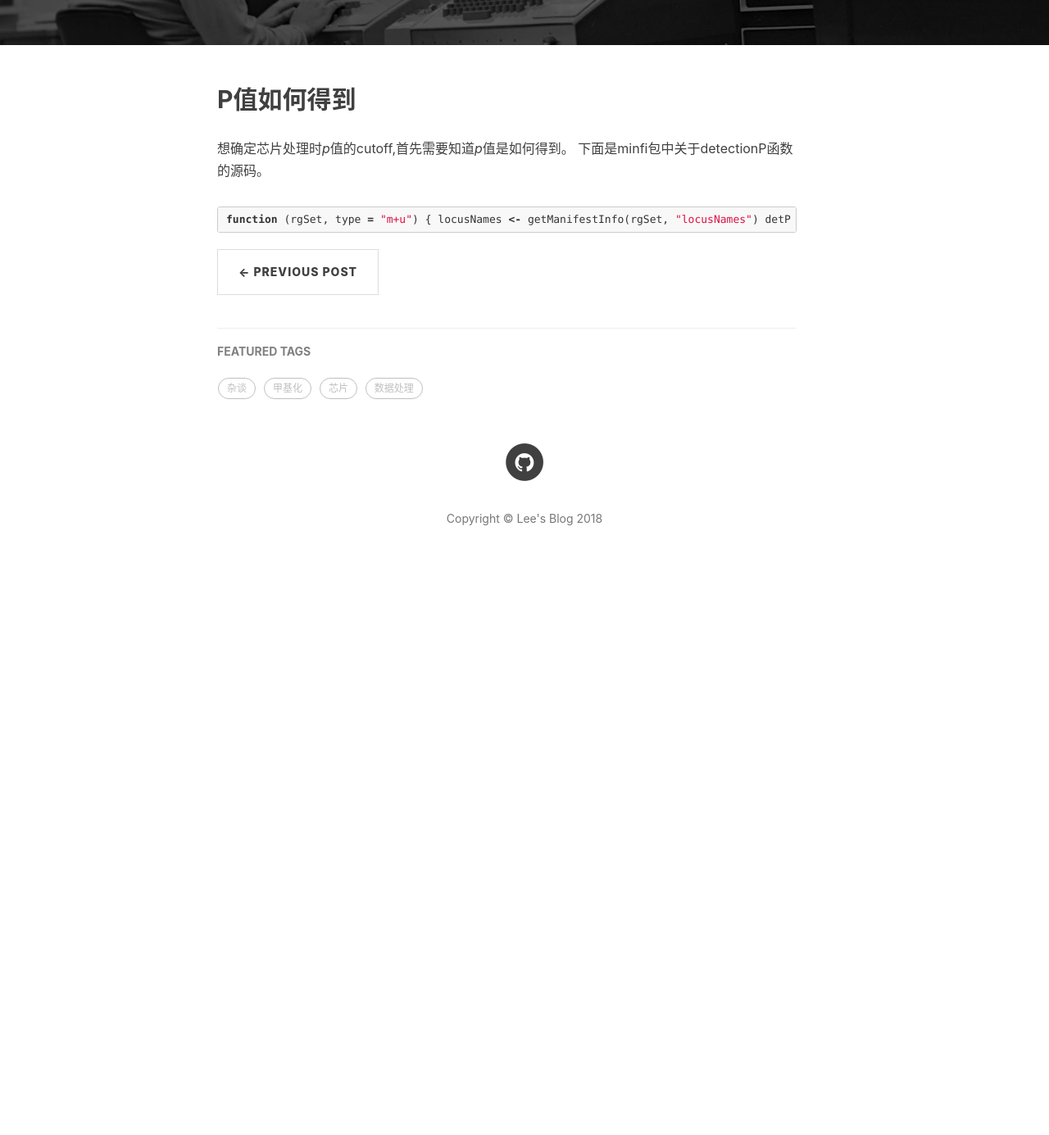
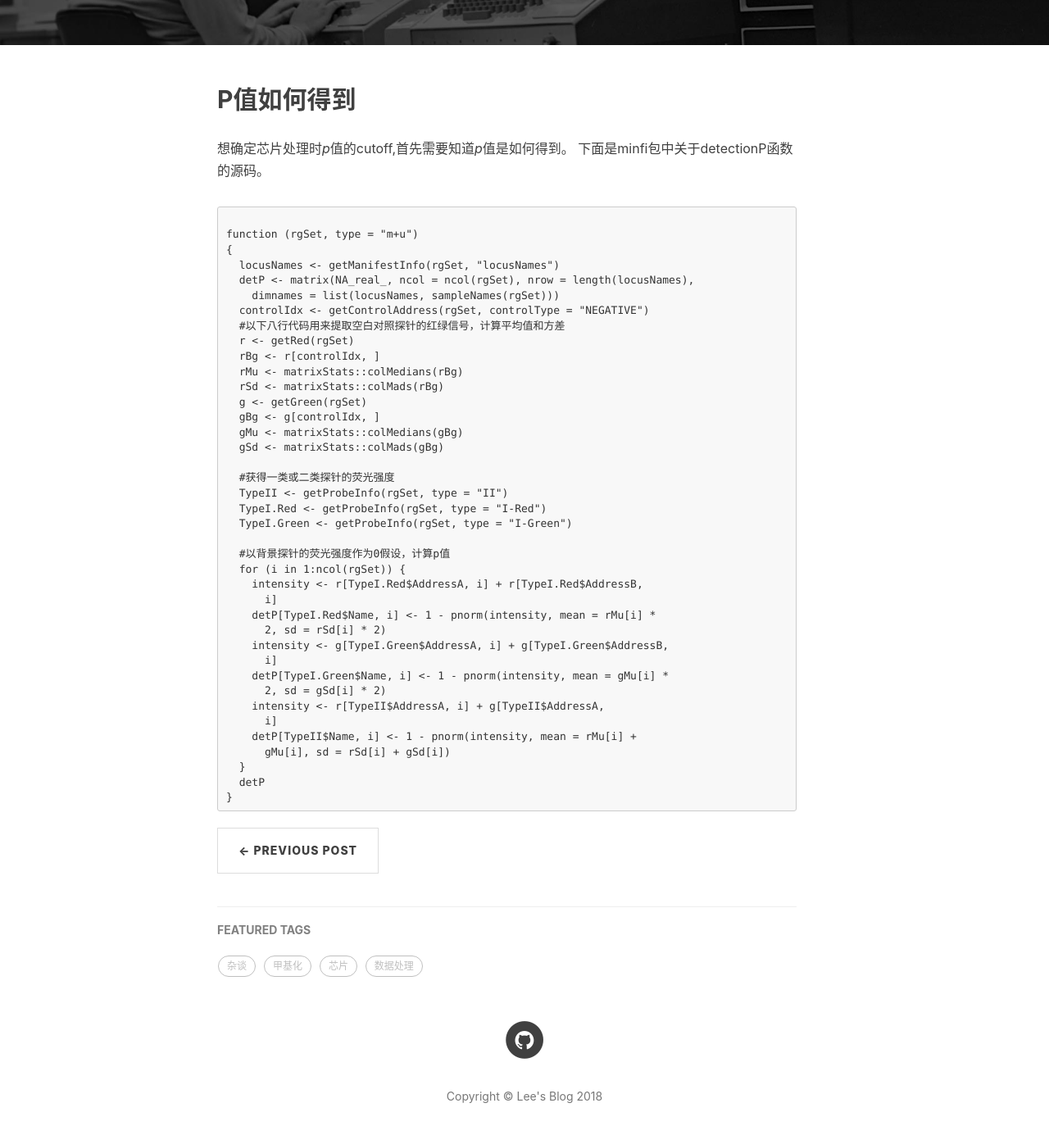
Before and after one commit to lmw123/lmw123.github.io, a Jekyll site: the page built from _posts/2018-10-17-array-pvalue.md, in a window 1280 px wide and 1400 px high, scrolled down 402 px. Shown: the top 1385 px of the window at 82% size. Built offline with Jekyll 4.4.1, drawn with Linux system fonts in a browser that asks for light colours; nearby versions of some CDN libraries; comment, search, counter and statistics services are not loaded; before the commit the page ends 1139 px from its top, so only the background shows below that.

Commit message:
Update 2018-10-17-array-pvalue.md

````diff
--- a/_posts/2018-10-17-array-pvalue.md
+++ b/_posts/2018-10-17-array-pvalue.md
@@ -17,7 +17,7 @@ tags:
 下面是minfi包中关于detectionP函数的源码。
 
 
-``` r
+<pre><code>
 function (rgSet, type = "m+u")
 {
   locusNames <- getManifestInfo(rgSet, "locusNames")
@@ -56,4 +56,4 @@ function (rgSet, type = "m+u")
   }
   detP
 }
-```
+</code></pre>
````
